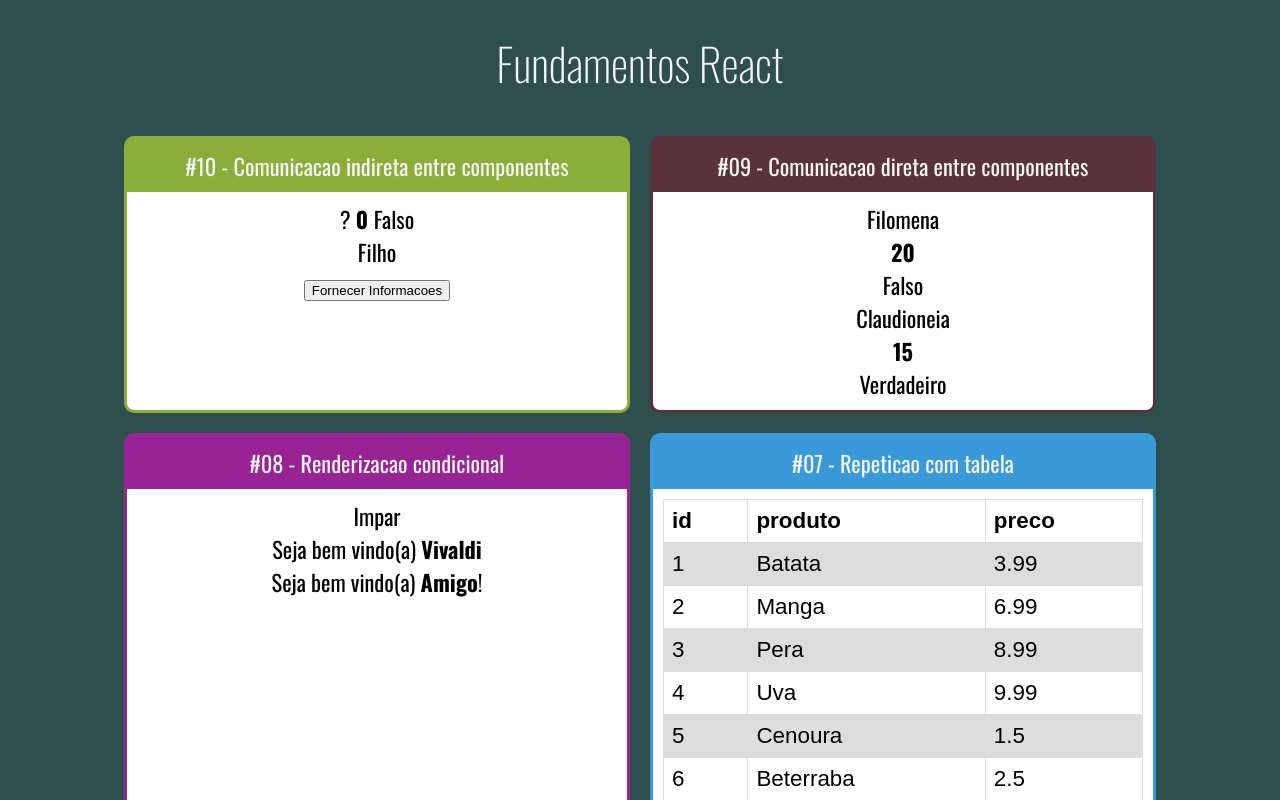
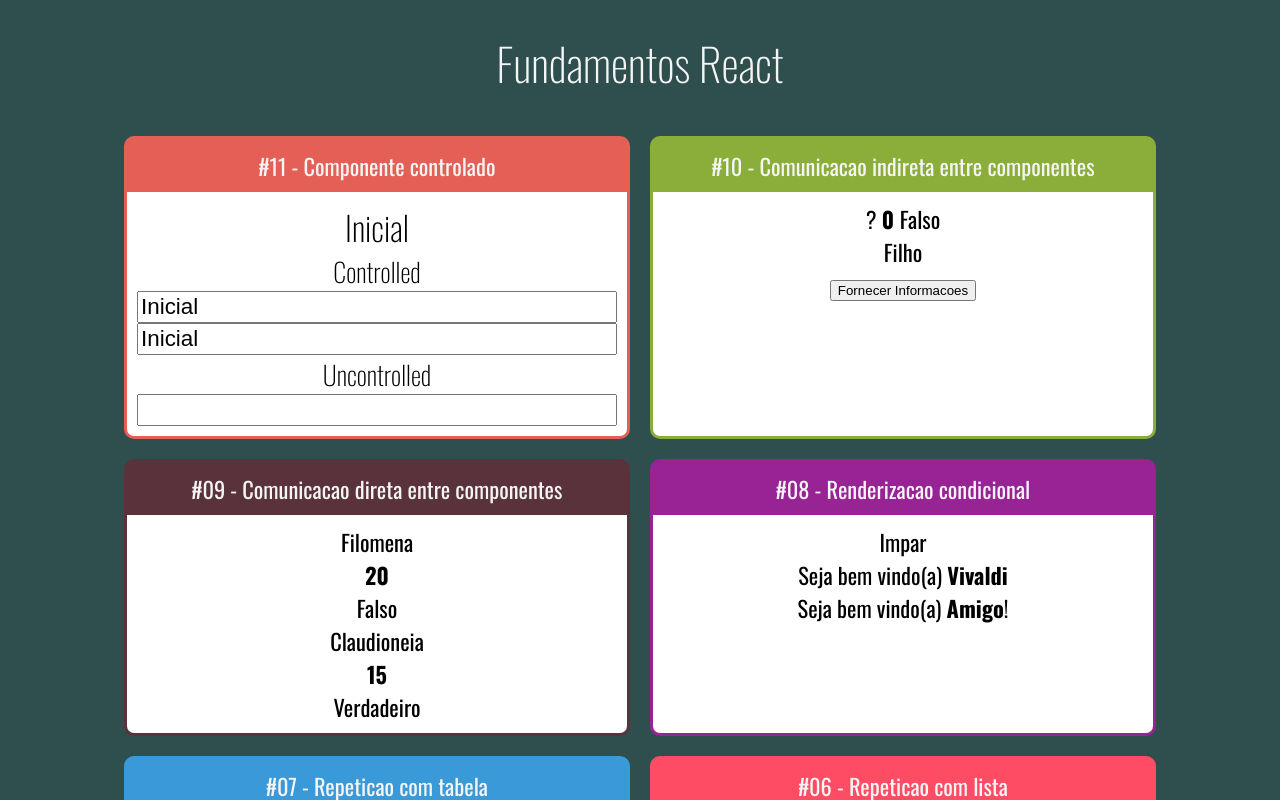
Before and after one commit to jaisonrobson/fundamentos-react, a React (Create React App) app: page / in a window 1280 px wide. Shown: the top 800 px of the page. Built offline with nearby package versions, Linux system fonts and the light colour scheme.

Commit message:
#36 - Componentes controlados

```diff
--- a/src/App.jsx
+++ b/src/App.jsx
@@ -14,11 +14,16 @@
 import UsuarioInfo from './components/conditional/UsuarioInfo'
 import DiretaPai from './components/comunication/DiretaPai'
 import IndiretaPai from './components/comunication/IndiretaPai'
+import Input from './components/form/Input'
 
 const App = (props) => (
     <div className="App">
         <h1>Fundamentos React</h1>
         <div className="Cards">
+            <Card titulo="#11 - Componente controlado" color="#e45f56">
+                <Input />
+            </Card>
+
             <Card titulo="#10 - Comunicacao indireta entre componentes" color="#8bad39">
                 <IndiretaPai />
             </Card>
--- /dev/null
+++ b/src/components/form/Input.css
@@ -0,0 +1,3 @@
+.Input input {
+    font-size: 1.4rem;
+}
--- /dev/null
+++ b/src/components/form/Input.jsx
@@ -0,0 +1,23 @@
+import './Input.css'
+
+import React, { useState } from 'react'
+
+export default props => {
+    const [valor, setValor] = useState('Inicial')
+
+    return (
+        <div className="Input">
+            <h2>{valor}</h2>
+            <div style={{
+                display: 'flex',
+                flexDirection: 'column',
+            }}>
+                <h3>Controlled</h3>
+                <input value={valor} onChange={(event) => { setValor(event.target.value) }} /> { /* CONTROLLED COMPONENT */}
+                <input value={valor} readOnly /> { /* CONTROLLED COMPONENT */}
+                <h3>Uncontrolled</h3>
+                <input value={undefined} /> { /* UNCONTROLLED COMPONENT */}
+            </div>
+        </div>
+    )
+}
```
